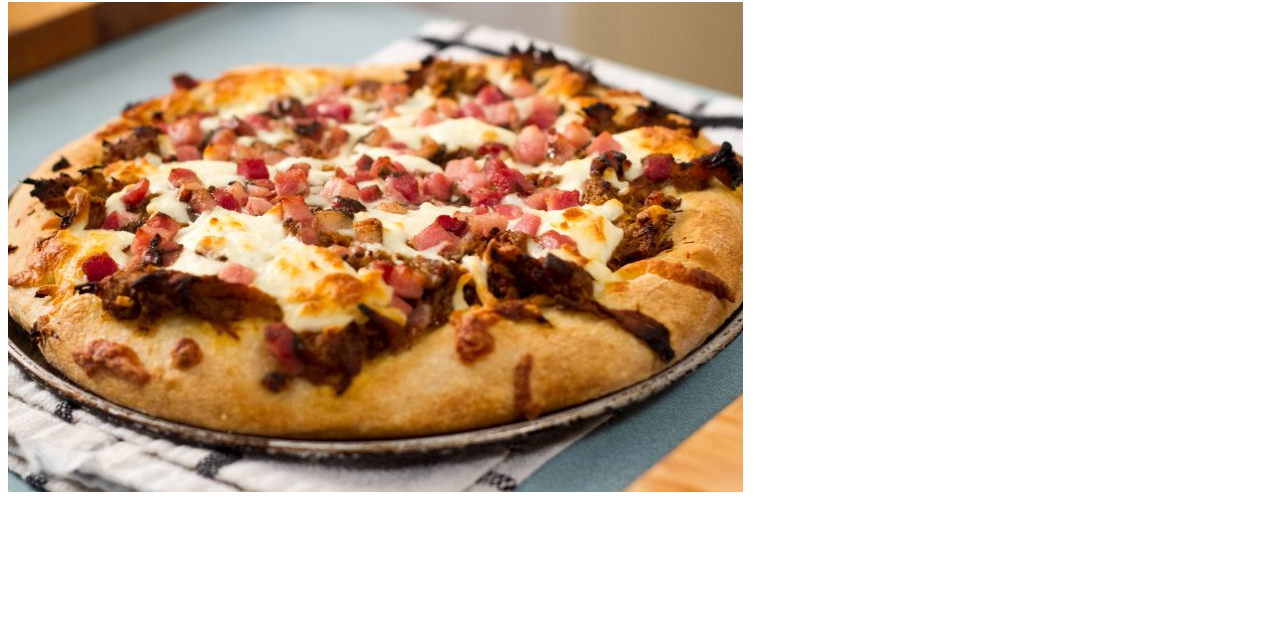
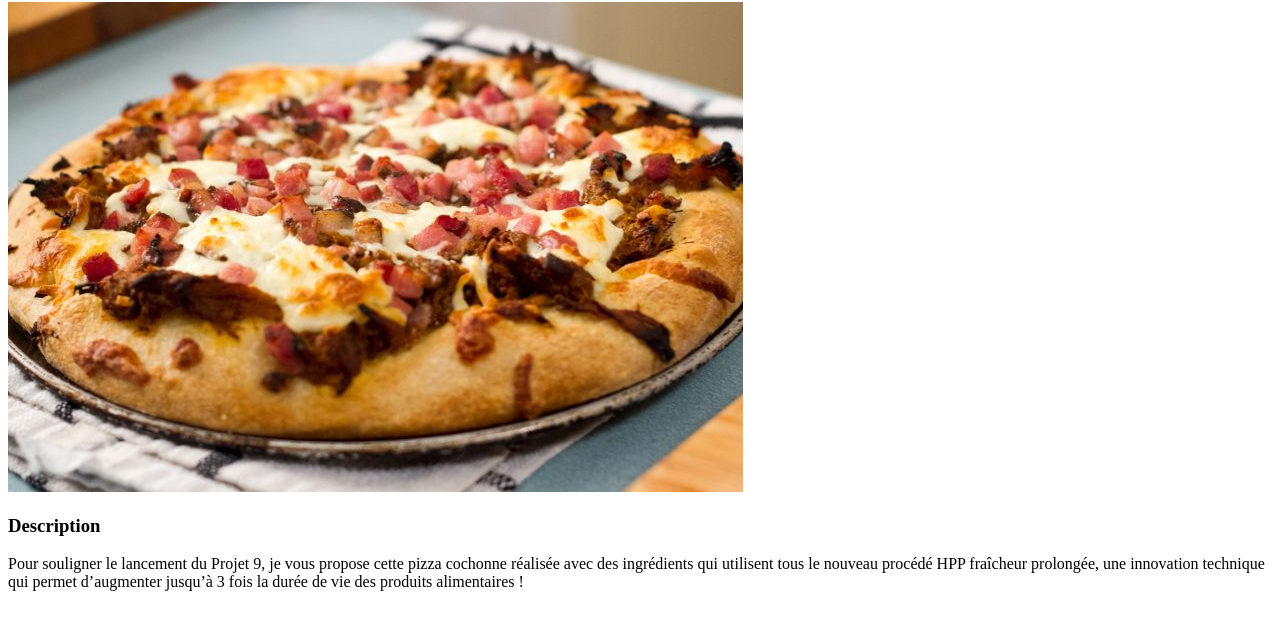
Before and after one commit to AlexForget/odin-recipes, a plain HTML site: page pages/pizza-porc.html in a window 1280 px wide. Shown: the part 78-708 px from the top of the page. Drawn offline with Linux system fonts and the light colour scheme.

Commit message:
Ajout de la descriptions des recettes

```diff
--- a/pages/pizza-porc.html
+++ b/pages/pizza-porc.html
@@ -10,5 +10,8 @@
     <h1>Pizza à l’effiloché de porc et pancetta</h1>
     <img src="../images/pizza-porc.jpg" alt="Une pizza à l'éffiloché de porc">
 
+    <h3>Description</h3>
+    <p>Pour souligner le lancement du Projet 9, je vous propose cette pizza cochonne réalisée avec des ingrédients qui utilisent tous le nouveau procédé HPP fraîcheur prolongée, une innovation technique qui permet d’augmenter jusqu’à 3 fois la durée de vie des produits alimentaires !</p>
+
 </body>
 </html>
```
Also changed, not shown: pages/pate-pizza.html (+4 -0 lines), pages/pretzel-dog.html (+3 -0 lines).
